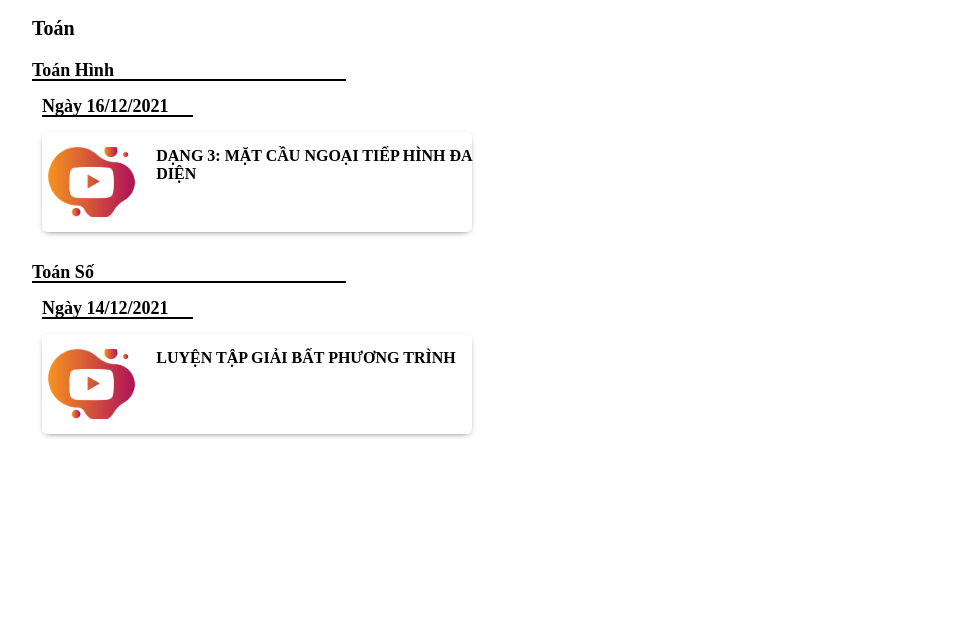
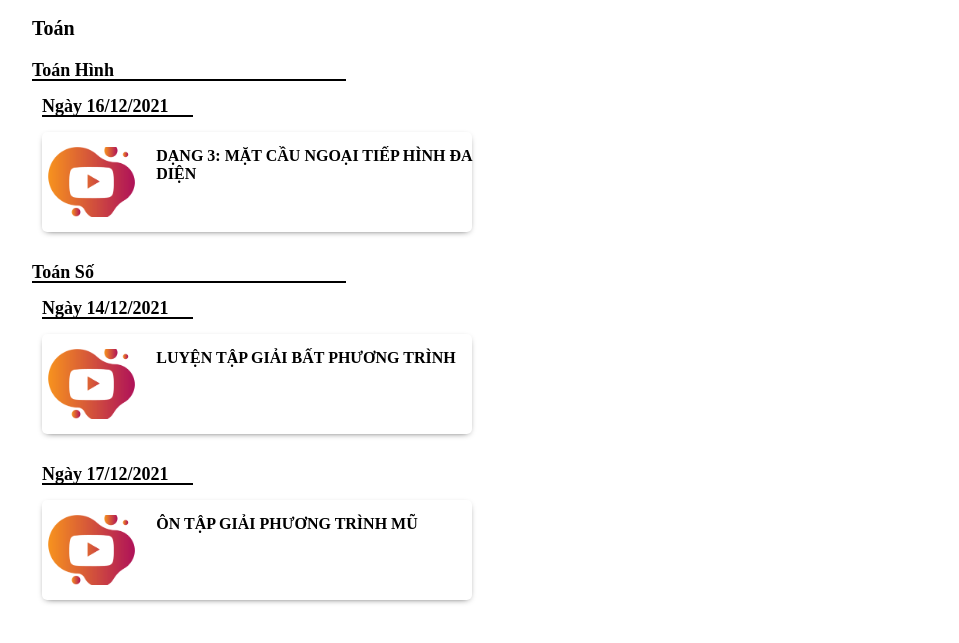
Before and after one commit to TrungPTSCSS/video_study, a plain HTML site: page index.html in a window 1280 px wide. Shown: the part 103-746 px from the top of the page, without its empty margins (160-1119 px from the left). Drawn offline with nearby package versions, Linux system fonts and the light colour scheme.

Commit message:
sửa toán hóa 17/12

```diff
--- a/index.html
+++ b/index.html
@@ -78,6 +78,17 @@
                                 </a>
                             </div>
                         </div>
+                        <div class="title">
+                            Ngày 17/12/2021
+                        </div>
+                        <div class="content">
+                            <div class="content-child" style="width:100%;padding:15px 0;">
+                                <img src="./asset/icon.png" alt="icon">
+                                <a href="https://youtu.be/SfeL8HJo0oM" class="link">
+                                    <p>Ôn tập giải Phương Trình Mũ</p>
+                                </a>
+                            </div>
+                        </div>
                     </div>
             </div>
             <!-- **************************************** MÔN LÝ *********************************** -->
@@ -113,6 +124,17 @@
                         <img src="./asset/icon.png" alt="icon">
                         <a href="https://youtu.be/CbJPdGehVgM" class="link">
                             <p>Sửa đề ôn tập thi HK1- Đề 1 (P1)</p>
+                        </a>
+                    </div>
+                </div>
+                <div class="title">
+                    Ngày 17/12/2021
+                </div>
+                <div class="content">
+                    <div class="content-child">
+                        <img src="./asset/icon.png" alt="icon">
+                        <a href="https://youtu.be/utEZ-NUCSVY" class="link">
+                            <p>Sửa đề ôn tập thi HK1- Đề 1 (P2)</p>
                         </a>
                     </div>
                 </div>
```
